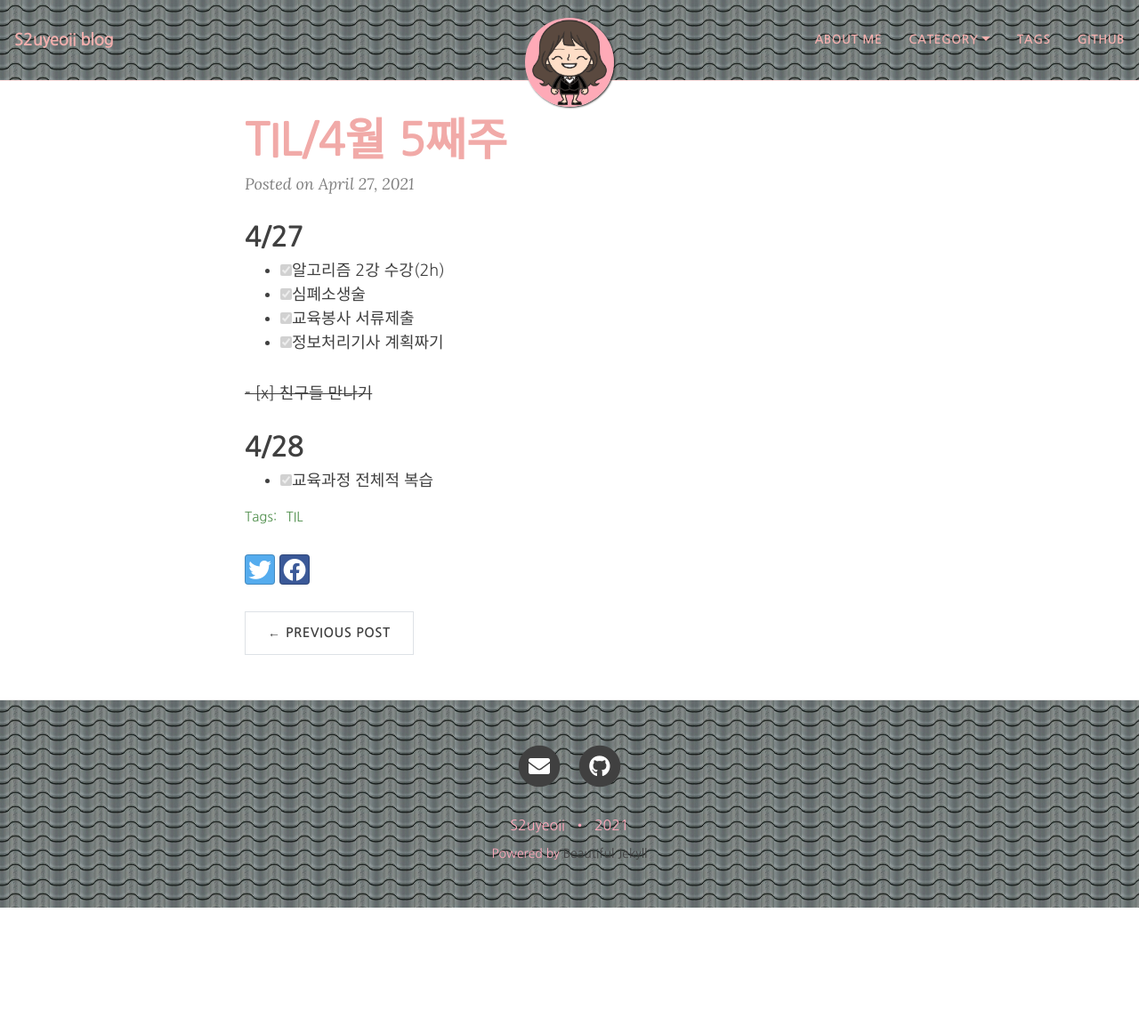
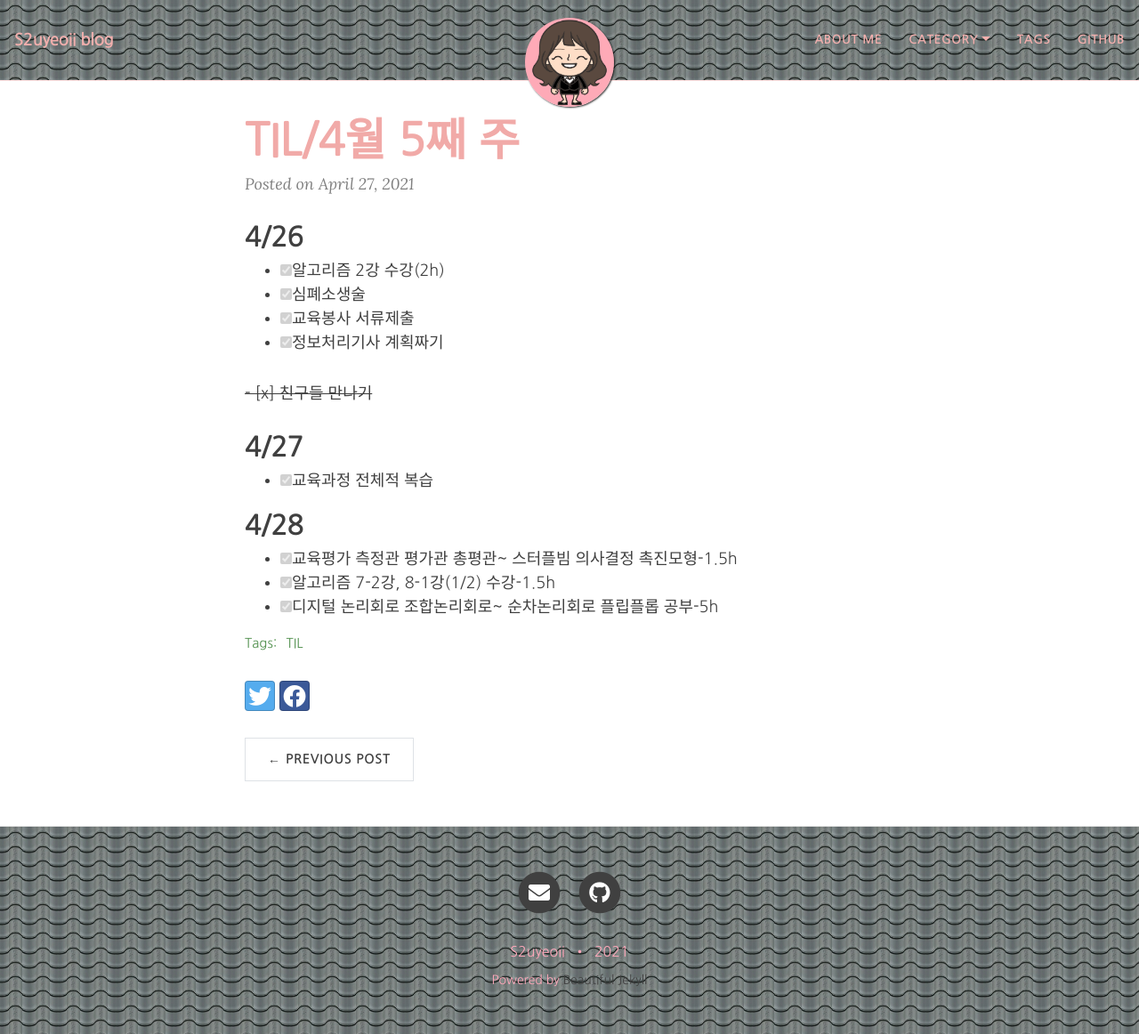
Before and after one commit to yeoneed/yeoneed.github.io, a Jekyll site: the page built from _posts/2021-04-27-TIL-4월 마지막주.md, in a window 1280 px wide and 1162 px high. Shown: the whole window at 89% size. Built offline with Jekyll 4.4.1, drawn with Linux system fonts in a browser that asks for light colours; nearby versions of some CDN libraries; some web fonts are replaced.

Commit message:
Update 2021-04-27-TIL-4월 마지막주.md

```diff
--- a/_posts/2021-04-27-TIL-4월 마지막주.md
+++ b/_posts/2021-04-27-TIL-4월 마지막주.md
@@ -1,13 +1,13 @@
 ---
 layout: post
-title: TIL/4월 5째주
+title: TIL/4월 5째 주
 subtitle:
 comments: false
 tags: [TIL]
 category: [TIL]
 
 ---
-## 4/27
+## 4/26
 
  - [x] 알고리즘 2강 수강(2h)
  - [x] 심폐소생술
@@ -16,6 +16,12 @@ category: [TIL]
 
  ~~- [x] 친구들 만나기~~
 
+## 4/27
+
+- [x] 교육과정 전체적 복습
+
 ## 4/28
 
-- [x] 교육과정 전체적 복습
+- [x] 교육평가 측정관 평가관 총평관~ 스터플빔 의사결정 촉진모형-1.5h
+- [x] 알고리즘 7-2강, 8-1강(1/2) 수강-1.5h
+- [x] 디지털 논리회로 조합논리회로~ 순차논리회로 플립플롭 공부-5h
```
